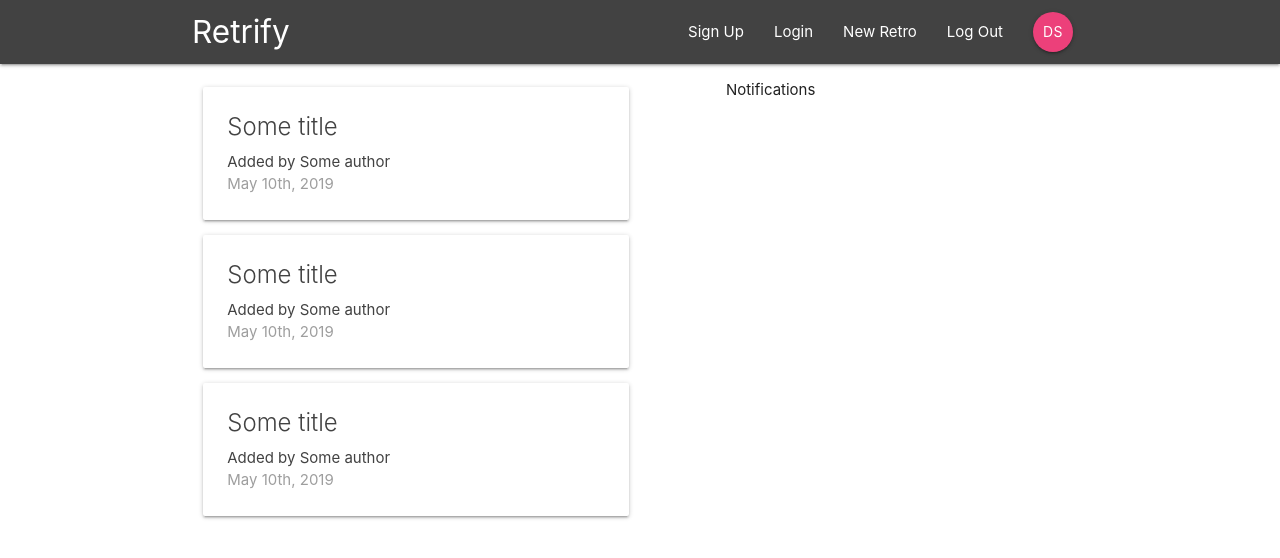
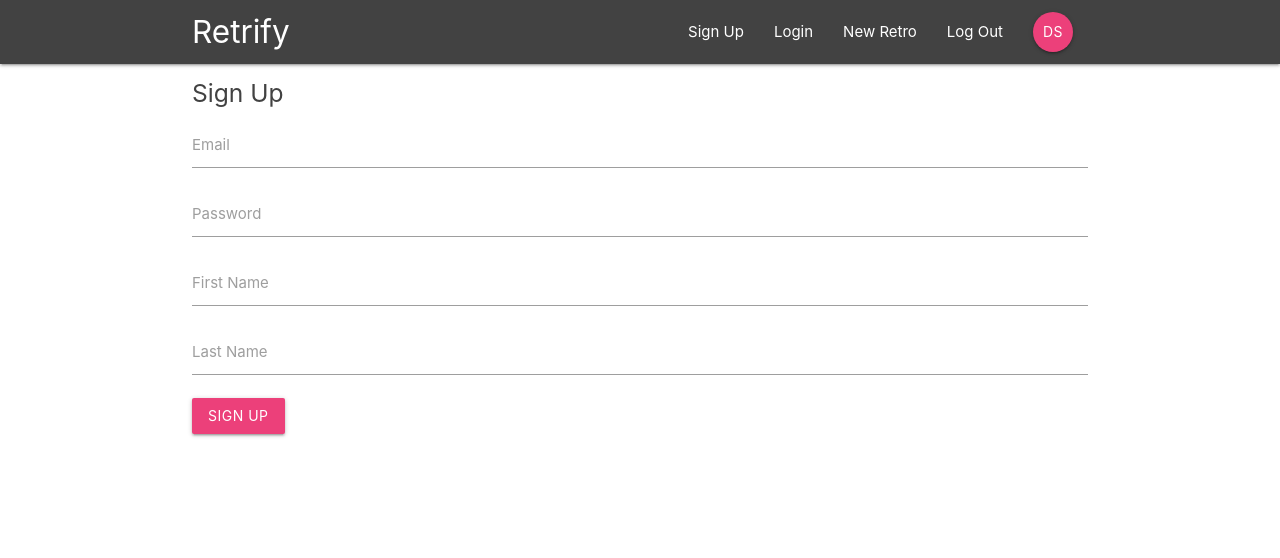
Before and after one commit to DanielStoica85/retrify, a React (Create React App) app: page /register in a window 1280 px wide. Shown: the top 558 px of the page. Built offline with nearby package versions, Linux system fonts and the light colour scheme; the HTML template or start-up script is replaced by a standard one.

Commit message:
Add Login and Register components.

```diff
--- a/src/App.js
+++ b/src/App.js
@@ -2,6 +2,8 @@ import React from 'react';
 import { BrowserRouter, Switch, Route } from 'react-router-dom';
 import Navbar from './components/layout/Navbar';
 import Dashboard from './components/dashboard/Dashboard';
+import Login from './components/auth/Login';
+import Register from './components/auth/Register';
 
 function App() {
     return (
@@ -9,7 +11,9 @@ function App() {
             <div className="App">
                 <Navbar />
                 <Switch>
-                    <Route path="/" component={Dashboard} />
+                    <Route exact path="/" component={Dashboard} />
+                    <Route path="/login" component={Login} />
+                    <Route path="/register" component={Register} />
                 </Switch>
             </div>
         </BrowserRouter>
--- a/src/components/auth/Login.js
+++ b/src/components/auth/Login.js
@@ -0,0 +1,52 @@
+import React, { Component } from 'react';
+
+class Login extends Component {
+    state = {
+        email: '',
+        password: ''
+    };
+
+    handleChange = e => {
+        this.setState({
+            [e.target.id]: e.target.value
+        });
+    };
+
+    handleSubmit = e => {
+        e.preventDefault();
+        console.log(this.state);
+    };
+
+    render() {
+        return (
+            <div className="container">
+                <form onSubmit={this.handleSubmit} className="white">
+                    <h5 className="grey-text text-darken-3">Sign In</h5>
+                    <div className="input-field">
+                        <label htmlFor="email">Email</label>
+                        <input
+                            type="email"
+                            name="email"
+                            id="email"
+                            onChange={this.handleChange}
+                        />
+                    </div>
+                    <div className="input-field">
+                        <label htmlFor="password">Password</label>
+                        <input
+                            type="password"
+                            name="password"
+                            id="password"
+                            onChange={this.handleChange}
+                        />
+                    </div>
+                    <div className="input-field">
+                        <button className="btn pink lighten-1">Login</button>
+                    </div>
+                </form>
+            </div>
+        );
+    }
+}
+
+export default Login;
--- a/src/components/auth/Register.js
+++ b/src/components/auth/Register.js
@@ -0,0 +1,72 @@
+import React, { Component } from 'react';
+
+class Register extends Component {
+    state = {
+        email: '',
+        password: '',
+        firstName: '',
+        lastName: ''
+    };
+
+    handleChange = e => {
+        this.setState({
+            [e.target.id]: e.target.value
+        });
+    };
+
+    handleSubmit = e => {
+        e.preventDefault();
+        console.log(this.state);
+    };
+
+    render() {
+        return (
+            <div className="container">
+                <form onSubmit={this.handleSubmit} className="white">
+                    <h5 className="grey-text text-darken-3">Sign Up</h5>
+                    <div className="input-field">
+                        <label htmlFor="email">Email</label>
+                        <input
+                            type="email"
+                            name="email"
+                            id="email"
+                            onChange={this.handleChange}
+                        />
+                    </div>
+                    <div className="input-field">
+                        <label htmlFor="password">Password</label>
+                        <input
+                            type="password"
+                            name="password"
+                            id="password"
+                            onChange={this.handleChange}
+                        />
+                    </div>
+                    <div className="input-field">
+                        <label htmlFor="firstName">First Name</label>
+                        <input
+                            type="text"
+                            name="firstName"
+                            id="firstName"
+                            onChange={this.handleChange}
+                        />
+                    </div>
+                    <div className="input-field">
+                        <label htmlFor="lastName">Last Name</label>
+                        <input
+                            type="text"
+                            name="lastName"
+                            id="lastName"
+                            onChange={this.handleChange}
+                        />
+                    </div>
+                    <div className="input-field">
+                        <button className="btn pink lighten-1">Sign up</button>
+                    </div>
+                </form>
+            </div>
+        );
+    }
+}
+
+export default Register;
```
